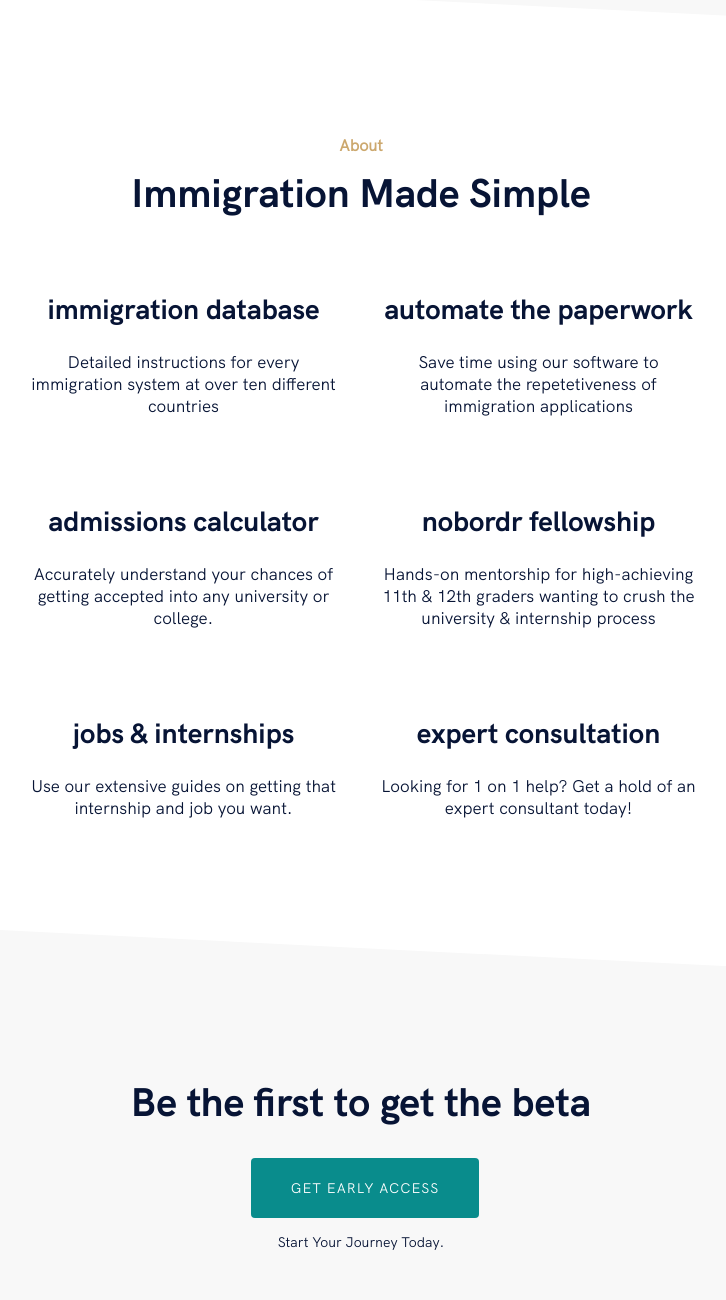
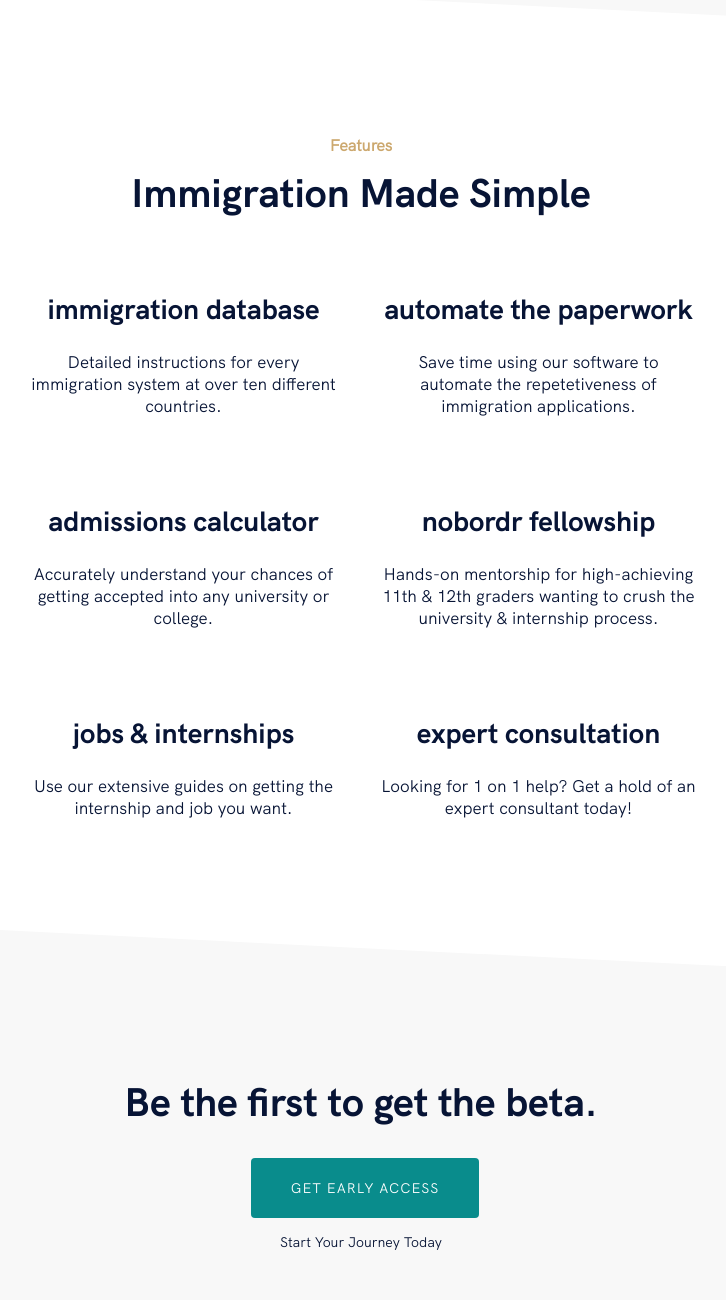
Before and after one commit to nobordr/bordr, a Gatsby site: page / in a window 1280 px wide. Shown: the part 640-1940 px from the top of the page, without its empty margins (279-1005 px from the left). Built offline with nearby package versions, Linux system fonts and the light colour scheme; Gatsby itself is replaced by a stand-in of ours.

Commit message:
punctuation + hotfix changes

```diff
--- a/src/components/common/navigation/navigation.js
+++ b/src/components/common/navigation/navigation.js
@@ -15,7 +15,7 @@ import {
   ActionsContainer,
 } from "./style"
 
-const NAV_ITEMS = ["About"]
+const NAV_ITEMS = ["Features"]
 
 export default class Navigation extends Component {
   state = {
--- a/src/components/sections/features.js
+++ b/src/components/sections/features.js
@@ -4,21 +4,21 @@ import styled from "styled-components"
 import { Section, Container } from "../global"
 
 const Features = () => (
-  <Section id="about">
+  <Section id="features">
     <StyledContainer>
-      <Subtitle>About</Subtitle>
+      <Subtitle>Features</Subtitle>
       <SectionTitle>Immigration Made Simple</SectionTitle>
       <FeaturesGrid>
         <FeatureItem>
           <FeatureTitle>immigration database</FeatureTitle>
           <FeatureText>
-            Detailed instructions for every immigration system at over ten different countries
+            Detailed instructions for every immigration system at over ten different countries.
           </FeatureText>
         </FeatureItem>
         <FeatureItem>
           <FeatureTitle>automate the paperwork</FeatureTitle>
           <FeatureText>
-            Save time using our software to automate the repetetiveness of immigration applications
+            Save time using our software to automate the repetetiveness of immigration applications.
           </FeatureText>
         </FeatureItem>
         <FeatureItem>
@@ -30,12 +30,12 @@ const Features = () => (
         <FeatureItem>
           <FeatureTitle>nobordr fellowship</FeatureTitle>
           <FeatureText>
-            Hands-on mentorship for high-achieving 11th & 12th graders wanting to crush the university & internship process
+            Hands-on mentorship for high-achieving 11th & 12th graders wanting to crush the university & internship process.
           </FeatureText>
         </FeatureItem>
         <FeatureItem>
           <FeatureTitle>jobs & internships</FeatureTitle>
-          <FeatureText>Use our extensive guides on getting that internship and job you want.</FeatureText>
+          <FeatureText>Use our extensive guides on getting the internship and job you want.</FeatureText>
         </FeatureItem>
         <FeatureItem>
           <FeatureTitle>expert consultation</FeatureTitle>
--- a/src/components/sections/getstarted.js
+++ b/src/components/sections/getstarted.js
@@ -6,9 +6,9 @@ import { Container, Section } from "../global"
 const GetStarted = () => (
   <StyledSection>
     <GetStartedContainer>
-      <GetStartedTitle>Be the first to get the beta</GetStartedTitle>
+      <GetStartedTitle>Be the first to get the beta.</GetStartedTitle>
       <TryItButton><a target = '_blank' style={{textDecoration: 'none', color: '#ffffff'}} href="https://forms.gle/NGPm4t4JUFN1ckoU8">Get Early Access</a></TryItButton>
-      <Subtitle>Start Your Journey Today.</Subtitle>
+      <Subtitle>Start Your Journey Today</Subtitle>
     </GetStartedContainer>
   </StyledSection>
 )
```
